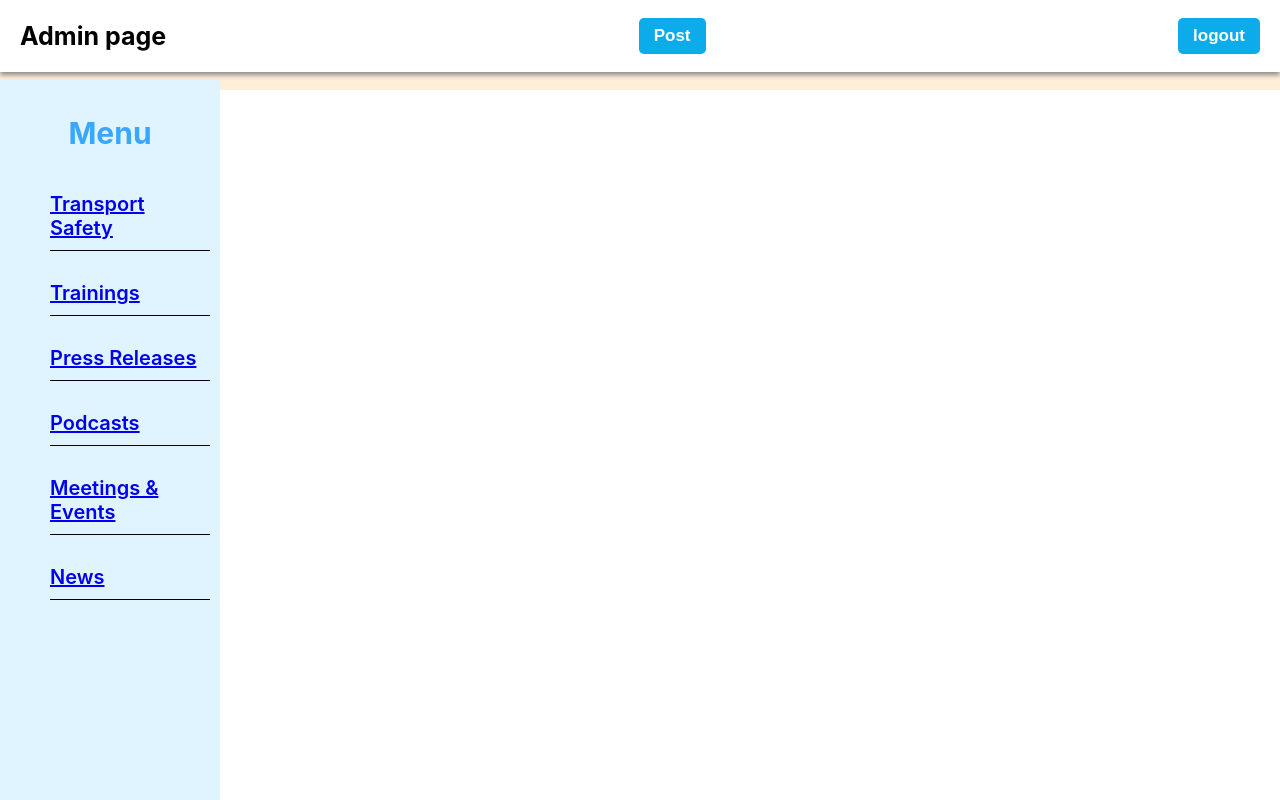
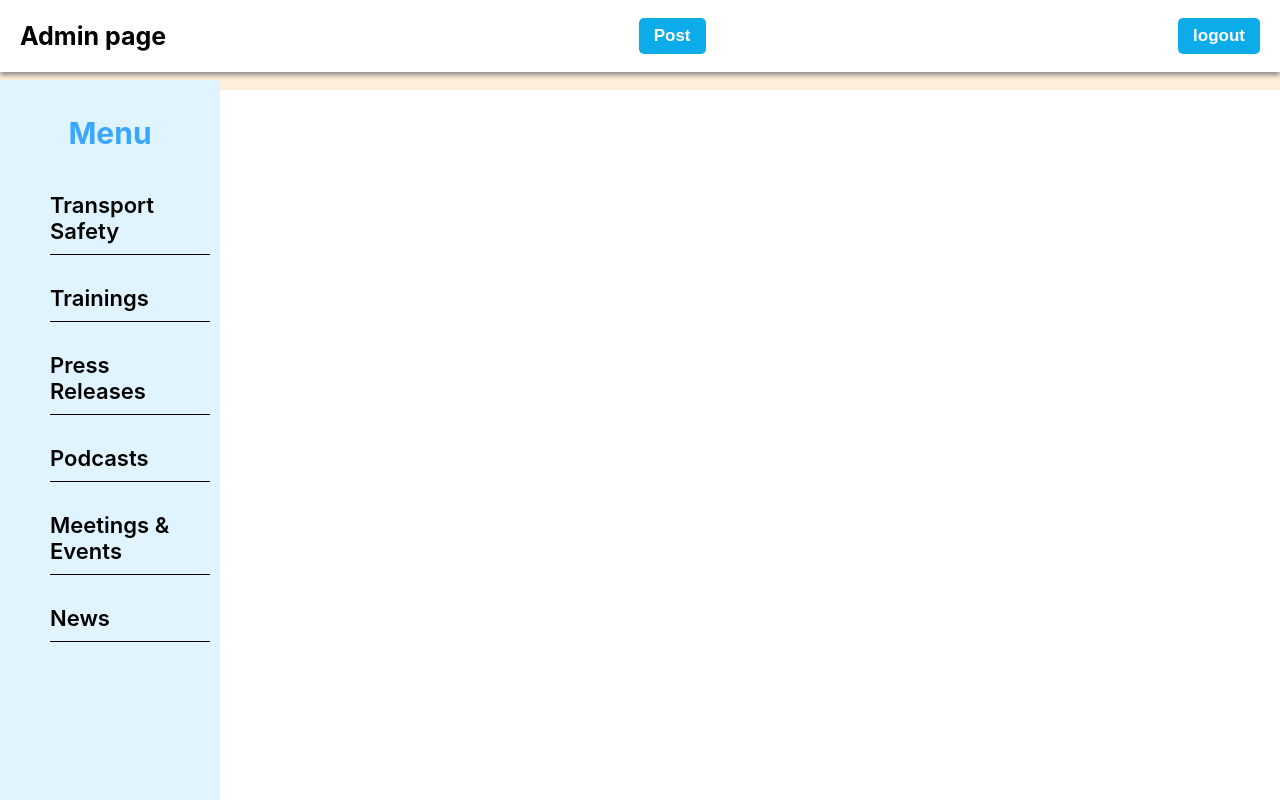
Before and after one commit to Obimbo07/tsidn, a React (Create React App) app in the folder client/: page /dashboard in a window 1280 px wide. Built offline with nearby package versions, Linux system fonts and the light colour scheme.

Commit message:
links styling

```diff
--- a/client/src/adminPages/admin.css
+++ b/client/src/adminPages/admin.css
@@ -70,17 +70,20 @@
     font-size: 30px;
     font-weight: 700;
   }
-
+  .sidebar .details ul li a{
+    text-decoration: none;
+    color: var(--black);
+    font-size: 22px;
+    font-weight: 600;
+  }
   .sidebar .details ul li {
     list-style: none;
     margin-bottom: 30px;
-    font-size: 20px;
-    font-weight: 600;
     padding-bottom: 10px;
     border-bottom: 1px solid black
 
   }
-  .sidebar .details ul li:hover {
+  .sidebar .details ul li a:hover {
     color: #39A7FF;
   }
   .content-area {
```
